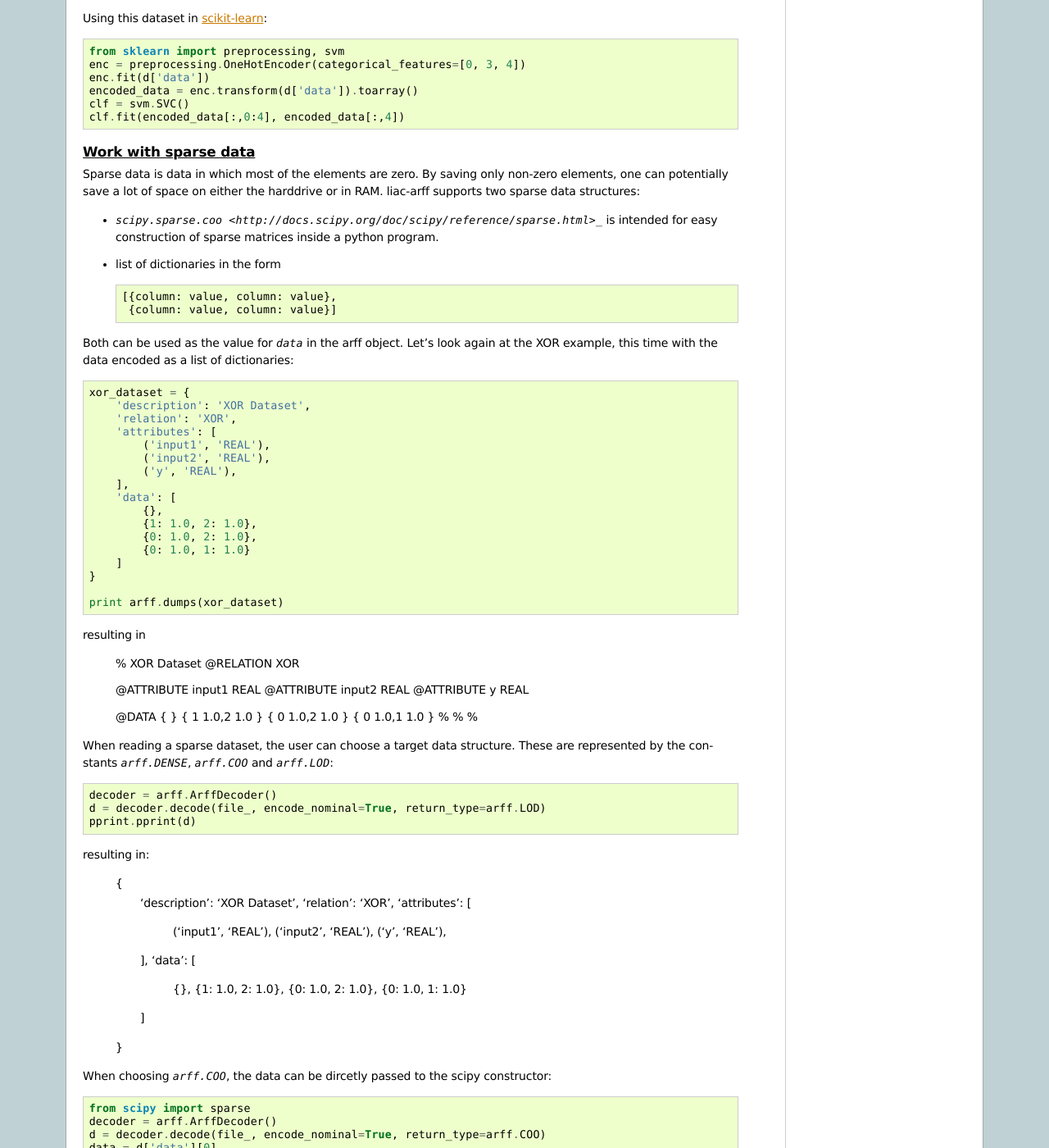
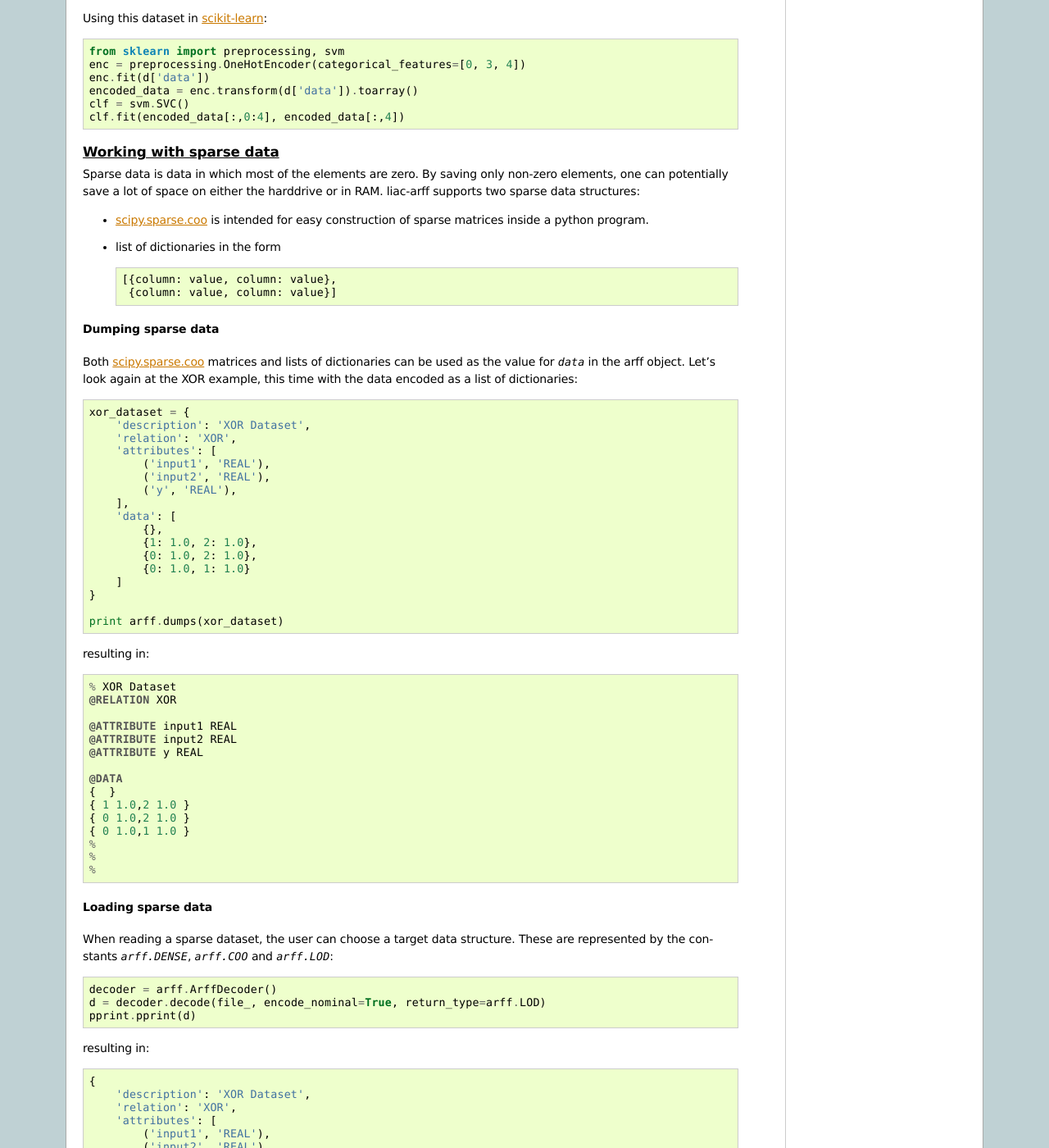
Before and after one commit to renatopp/liac-arff, a Sphinx documentation site: the page built from docs/source/index.rst, in a window 1280 px wide and 1400 px high, scrolled down 5888 px. Shown: the whole window at 82% size. Built offline with Sphinx 7.4.7, drawn with Linux system fonts in a browser that asks for light colours; some of the changed text lies outside the part shown.

Commit message:
DOCUMENTATION: improve description of sparse data

```diff
--- a/README.rst
+++ b/README.rst
@@ -24,8 +24,7 @@ Features
 
 - Read and write ARFF files using python built-in structures, such dictionaries
   and lists;
-- Supports `scipy.sparse.coo <http://docs.scipy
-  .org/doc/scipy/reference/generated/scipy.sparse.coo_matrix.html#scipy.sparse.coo_matrix>_`
+- Supports `scipy.sparse.coo <http://docs.scipy.org/doc/scipy/reference/generated/scipy.sparse.coo_matrix.html#scipy.sparse.coo_matrix>`_
   and lists of dictionaries as used by SVMLight
 - Supports the following attribute types: NUMERIC, REAL, INTEGER, STRING, and
   NOMINAL;
--- a/docs/source/index.rst
+++ b/docs/source/index.rst
@@ -12,13 +12,13 @@ Introduction
 
 .. automodule:: arff
 
-
+~~~~~~~~~~~~~~~~~~~~
 How to Get LIAC-ARFF
 ~~~~~~~~~~~~~~~~~~~~
 
 See https://github.com/renatopp/liac-arff
 
-
+~~~~~~~~~~~~~~
 How To Install
 ~~~~~~~~~~~~~~
 
@@ -104,6 +104,7 @@ specifying its codification::
 Examples
 --------
 
+~~~~~~~~~~~~~~~~~
 Dumping An Object
 ~~~~~~~~~~~~~~~~~
 
@@ -171,6 +172,7 @@ resulting in::
     %
 
 
+~~~~~~~~~~~~~~~~~
 Loading An Object
 ~~~~~~~~~~~~~~~~~
 
@@ -233,6 +235,7 @@ resulting in::
      u'relation': u'weather'}
 
 
+~~~~~~~~~~~~~~~~~~~~~~~~~~~~~~~~~~~~~
 Loading An Object with encoded labels
 ~~~~~~~~~~~~~~~~~~~~~~~~~~~~~~~~~~~~~
 
@@ -318,14 +321,17 @@ Using this dataset in `scikit-learn <scikit-learn.org>`_::
     clf = svm.SVC()
     clf.fit(encoded_data[:,0:4], encoded_data[:,4])
 
-Work with sparse data
-~~~~~~~~~~~~~~~~~~~~~
+.. _sparse:
+
+~~~~~~~~~~~~~~~~~~~~~~~~
+Working with sparse data
+~~~~~~~~~~~~~~~~~~~~~~~~
 
 Sparse data is data in which most of the elements are zero. By saving only
 non-zero elements, one can potentially save a lot of space on either the
 harddrive or in RAM. liac-arff supports two sparse data structures:
 
-* `scipy.sparse.coo <http://docs.scipy.org/doc/scipy/reference/sparse.html>_`
+* `scipy.sparse.coo <http://docs.scipy.org/doc/scipy/reference/sparse.html>`_
   is intended for easy construction of sparse matrices inside a python program.
 * list of dictionaries in the form
 
@@ -334,8 +340,14 @@ harddrive or in RAM. liac-arff supports two sparse data structures:
       [{column: value, column: value},
        {column: value, column: value}]
 
-Both can be used as the value for `data` in the arff object. Let's look again
-at the XOR example, this time with the data encoded as a list of dictionaries:
+
+Dumping sparse data
+~~~~~~~~~~~~~~~~~~~
+
+Both `scipy.sparse.coo <http://docs.scipy.org/doc/scipy/reference/sparse.html>`_
+matrices and lists of dictionaries can be used as the value for `data` in the
+arff object. Let's look again at the XOR example, this time with the data
+encoded as a list of dictionaries:
 
 .. code:: python
 
@@ -357,7 +369,7 @@ at the XOR example, this time with the data encoded as a list of dictionaries:
 
     print arff.dumps(xor_dataset)
 
-resulting in
+resulting in::
 
     % XOR Dataset
     @RELATION XOR
@@ -375,15 +387,17 @@ resulting in
     %
     %
 
+Loading sparse data
+~~~~~~~~~~~~~~~~~~~
+
 When reading a sparse dataset, the user can choose a target data structure.
-These are represented by the constants `arff.DENSE`,
-`arff.COO` and `arff.LOD`::
+These are represented by the constants `arff.DENSE`, `arff.COO` and `arff.LOD`::
 
     decoder = arff.ArffDecoder()
     d = decoder.decode(file_, encode_nominal=True, return_type=arff.LOD)
     pprint.pprint(d)
 
-resulting in:
+resulting in::
 
     {
         'description': 'XOR Dataset',
```
Also changed, not shown: arff.py (+11 -8 lines).
